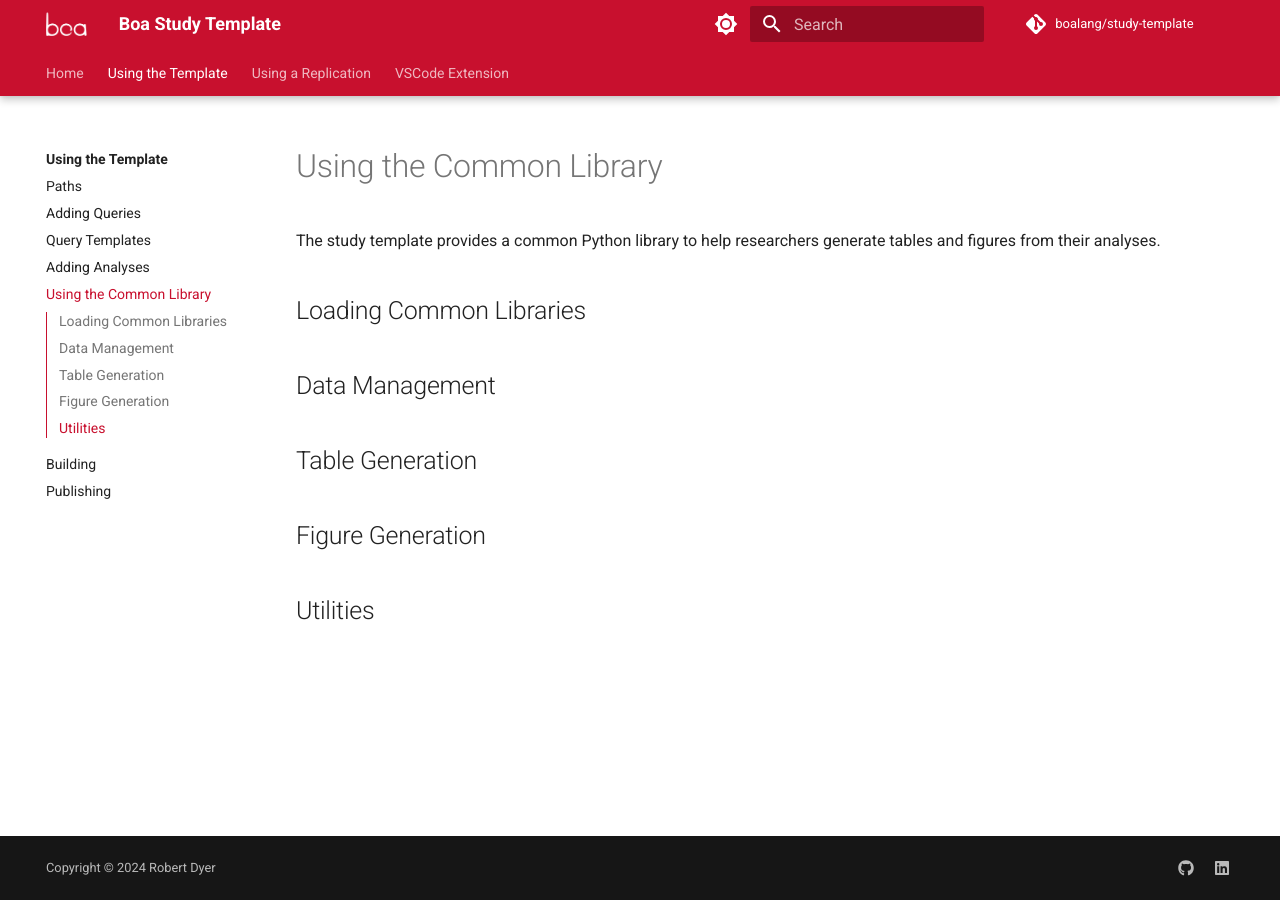
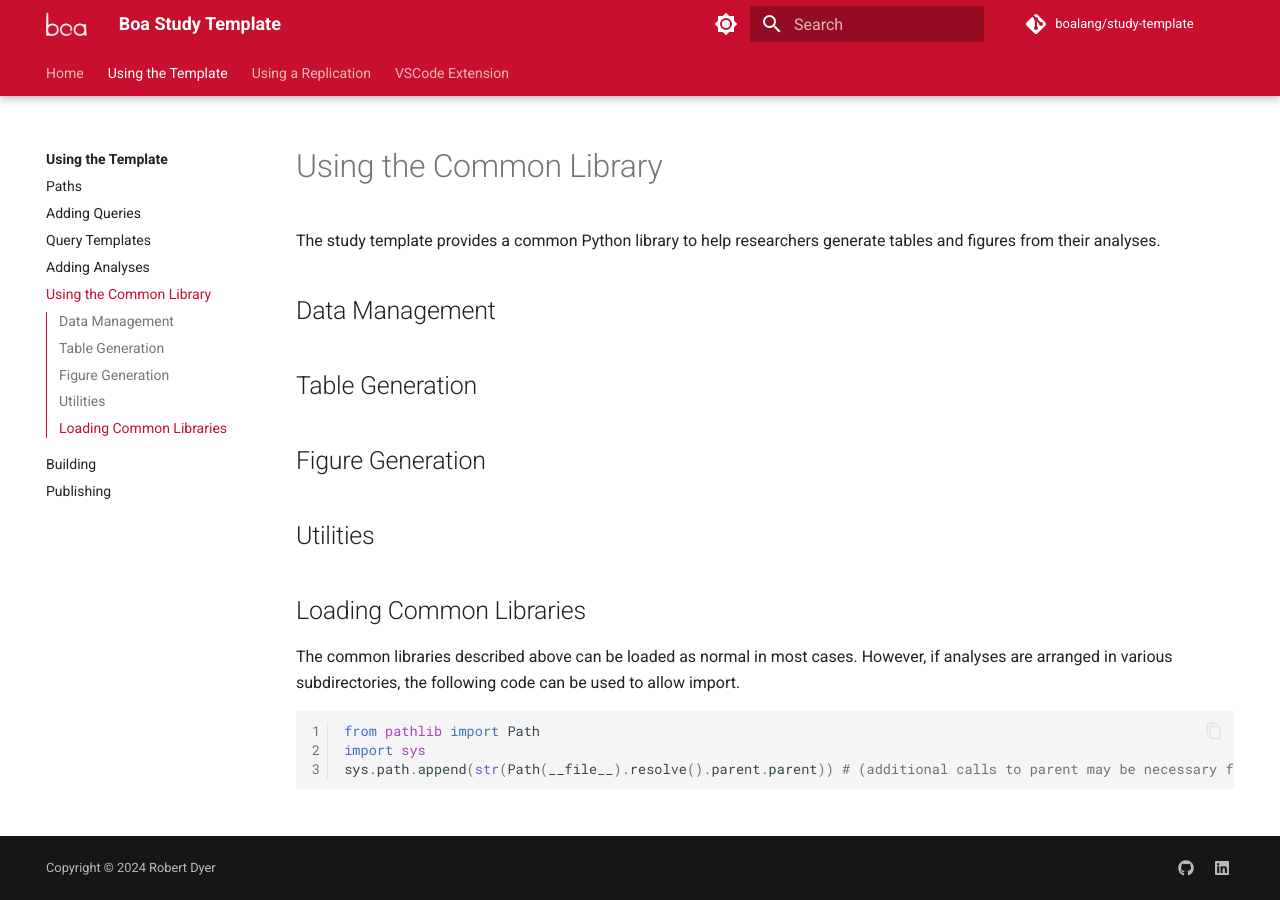
Before and after one commit to boalang/study-template, an MkDocs documentation site: the page built from docs/research/common.md, in a window 1280 px wide. Built offline with MkDocs 1.6.1 and Material for MkDocs 9.7.7, drawn with Linux system fonts in a browser that asks for light colours; comment, search, counter and statistics services are not loaded; the version menu is left out.

Commit message:
Describe loading libraries

````diff
--- a/docs/research/common.md
+++ b/docs/research/common.md
@@ -11,3 +10,13 @@ The study template provides a common Python library to help researchers generate
 ## Figure Generation
 
 ## Utilities
+
+## Loading Common Libraries
+
+The common libraries described above can be loaded as normal in most cases.  However, if analyses are arranged in various subdirectories, the following code can be used to allow import.
+
+```python
+from pathlib import Path
+import sys
+sys.path.append(str(Path(__file__).resolve().parent.parent)) # (additional calls to parent may be necessary for deeply-nested analyses)
+```
````
Also changed, not shown: other parts of docs/research/common.md (+0 -1 lines).
